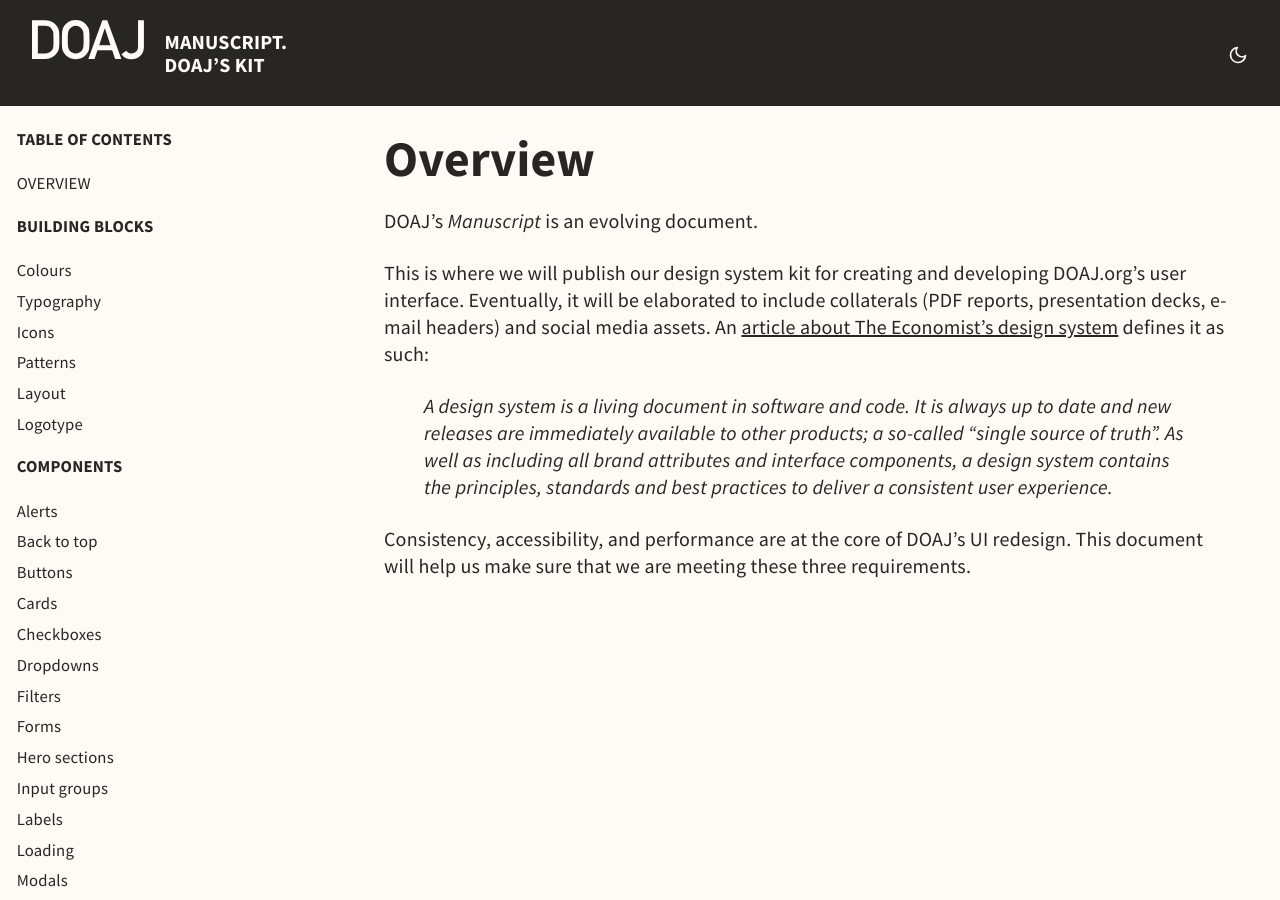
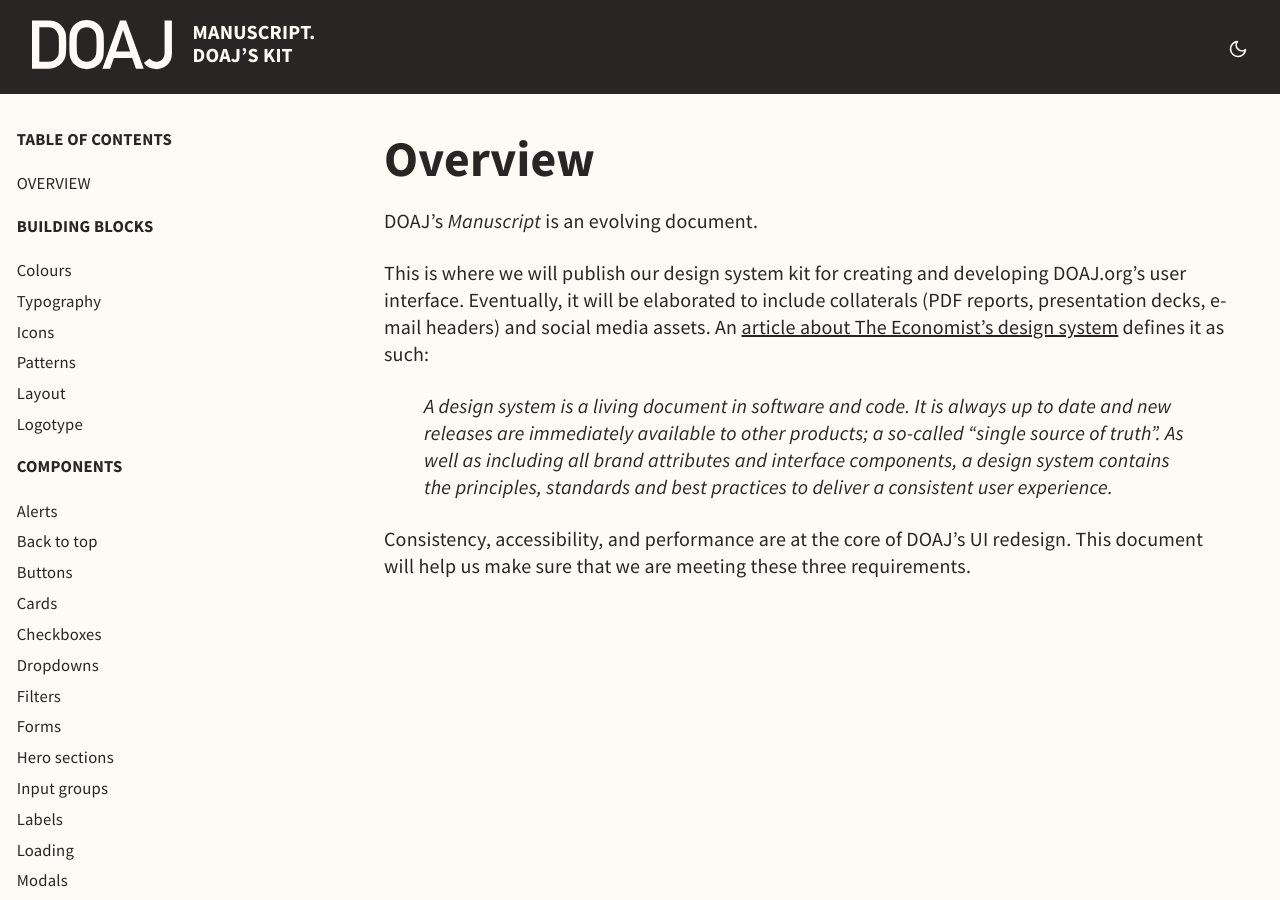
Before and after one commit to DOAJ/doaj-kit, a Jekyll site: the page built from index.md, in a window 1280 px wide. Built offline with Jekyll 4.4.1, drawn with Linux system fonts in a browser that asks for light colours.

Commit message:
Fix header

```diff
--- a/_sass/_header.scss
+++ b/_sass/_header.scss
@@ -7,8 +7,7 @@
   z-index: 20;
 
 	.header__title {
-		margin-top: 0.5rem;
-		margin-bottom: 0.5rem;
+		margin: 0;
 		font-size: 1em;
 		text-transform: uppercase;
 	}
@@ -24,7 +23,7 @@
   }
 
 	.header__logo {
-		height: 40px;
+		height: 50px;
 		width: auto;
 		margin-right: 1rem;
 	}
```
